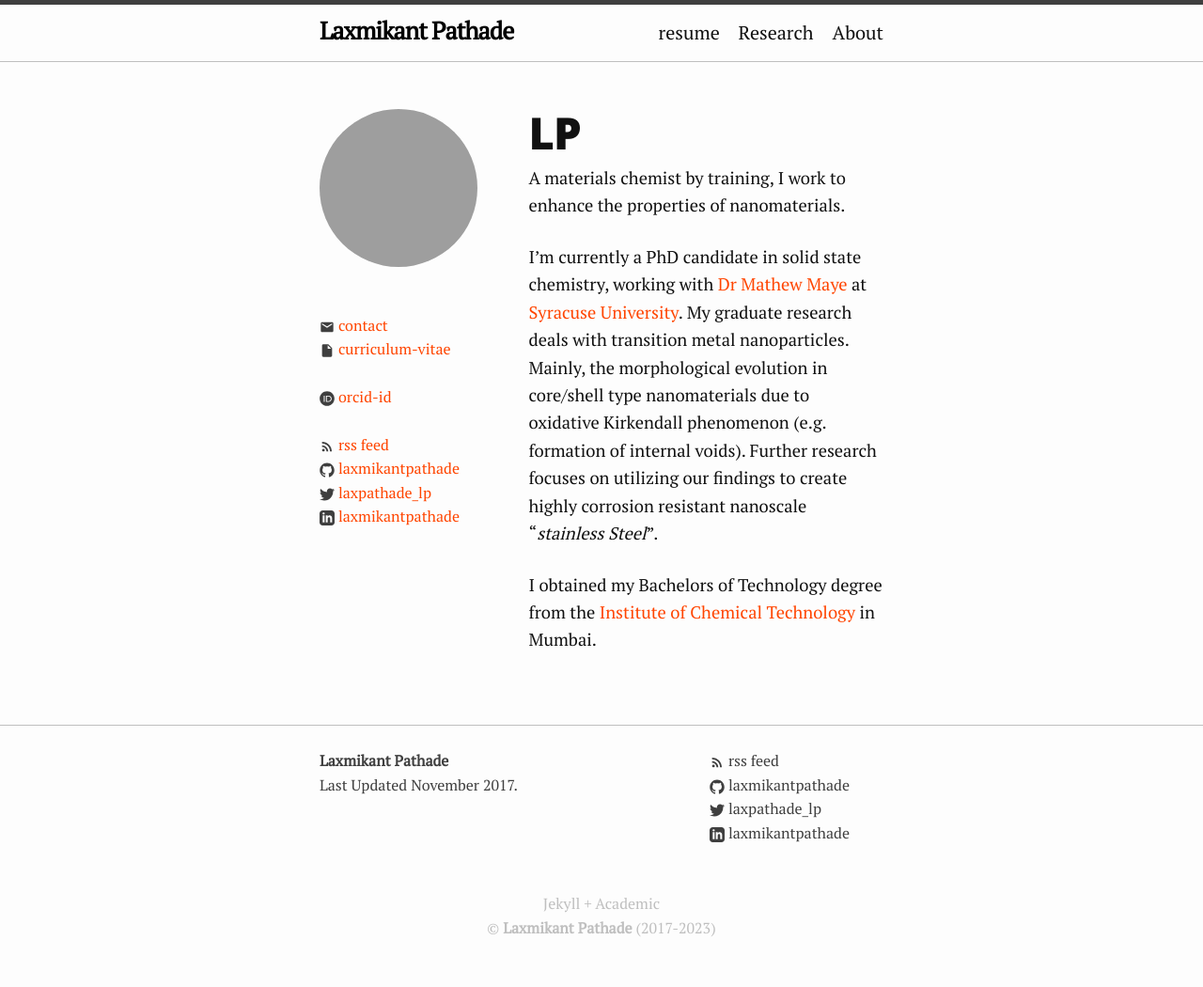
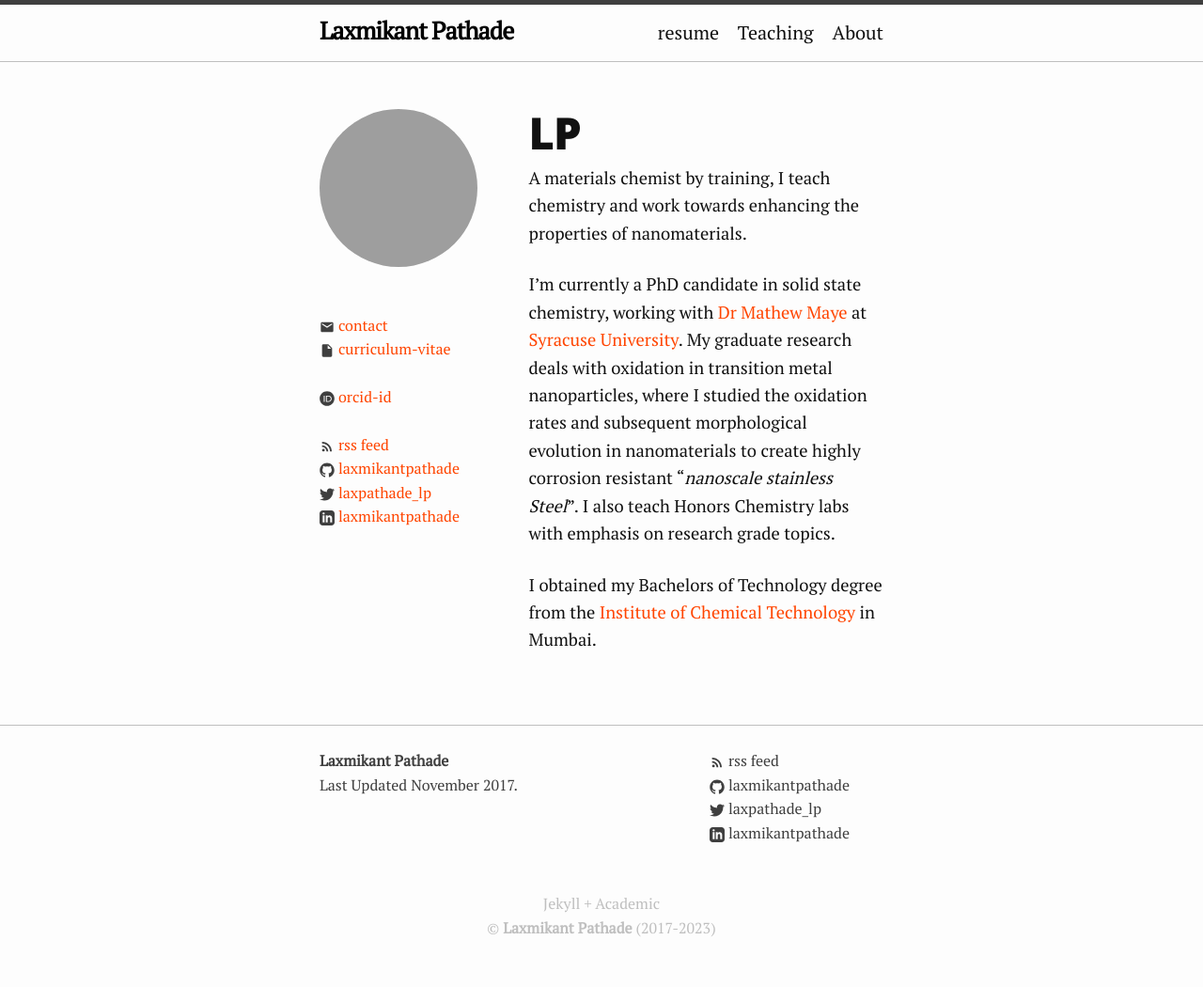
Before and after one commit to laxmikantpathade/laxmikantpathade.github.io, a Jekyll site: the page built from index.md, in a window 1280 px wide. Shown: the whole page at 94% size. Built offline with Jekyll 4.4.1, drawn with Linux system fonts in a browser that asks for light colours; Markdown is read by kramdown in place of the engine named in the settings; grey boxes are pictures that could not be loaded.

Commit message:
restore 2018

```diff
--- a/index.md
+++ b/index.md
@@ -4,12 +4,11 @@
 lang: en
 invisible: true
 seo:
-  title: Laxmikant Pathade, Syracuse, Materials Chemist #goes to the tab part
+  title: Laxmikant Pathade, Syracuse #goes to the tab part
 ---
 
-A materials chemist by training, I work to enhance the properties of nanomaterials.
+A materials chemist by training, I teach chemistry and work towards enhancing the properties of nanomaterials.
 
-I'm currently a PhD candidate in solid state chemistry, working with [Dr Mathew Maye](http://nano.syr.edu) at [Syracuse University](https://syracuse.edu/).
-My graduate research deals with transition metal nanoparticles. Mainly, the morphological evolution in core/shell type nanomaterials due to oxidative Kirkendall phenomenon (e.g. formation of internal voids). Further research focuses on utilizing our findings to create highly corrosion resistant nanoscale "*stainless Steel*".
+I'm currently a PhD candidate in solid state chemistry, working with [Dr Mathew Maye](http://nano.syr.edu) at [Syracuse University](https://syracuse.edu/). My graduate research deals with oxidation in transition metal nanoparticles, where I studied the oxidation rates and subsequent morphological evolution in nanomaterials to create highly corrosion resistant "*nanoscale stainless Steel*". I also teach Honors Chemistry labs with emphasis on research grade topics.
 
 I obtained my Bachelors of Technology degree from the [Institute of Chemical Technology](https://en.wikipedia.org/wiki/Institute_of_Chemical_Technology) in Mumbai.
```
Also changed, not shown: Research.md (deleted, +0 -8 lines), Teaching.md (added, +8 -0 lines), 5 other files.
